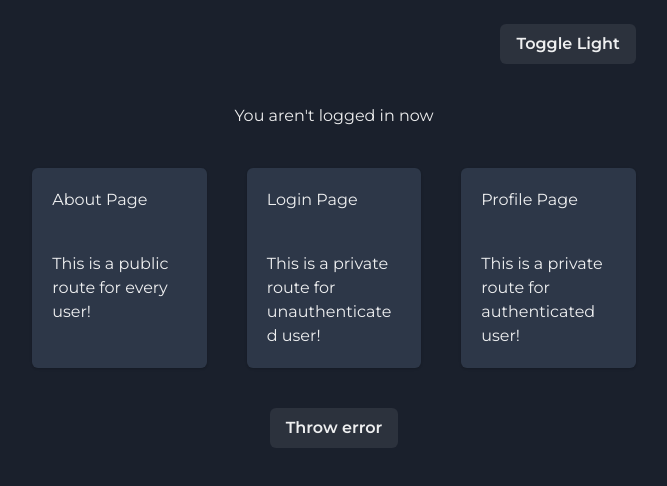
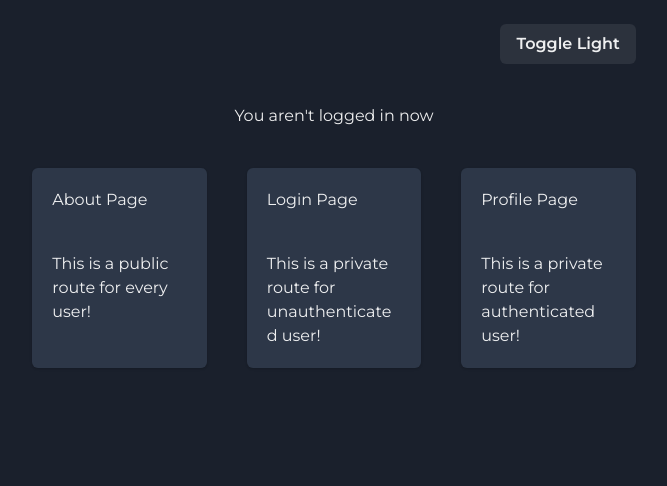
Before and after one commit to buiminh15/nextjs-jwt-authentication, a Next.js app: page / in a window 1280 px wide. Shown: the top 486 px of the page, without its empty margins (306-973 px from the left). Built offline with nearby package versions, Linux system fonts and the light colour scheme.

Commit message:
feat: add error boundary on client side

```diff
--- a/src/pages/index.tsx
+++ b/src/pages/index.tsx
@@ -19,6 +19,7 @@ import Link from "next/link";
 import Cookie from "js-cookie";
 import { COOKIES } from "@/constants";
 import { useEffect, useState } from "react";
+import MyComponent from "@/components/MyComponent";
 
 const ROUTES = [
   {
@@ -73,7 +74,6 @@ export default function Home() {
           </Card>
         ))}
       </SimpleGrid>
-      <Button onClick={handleThrowError}>Throw error</Button>
     </VStack>
   );
 }
```
